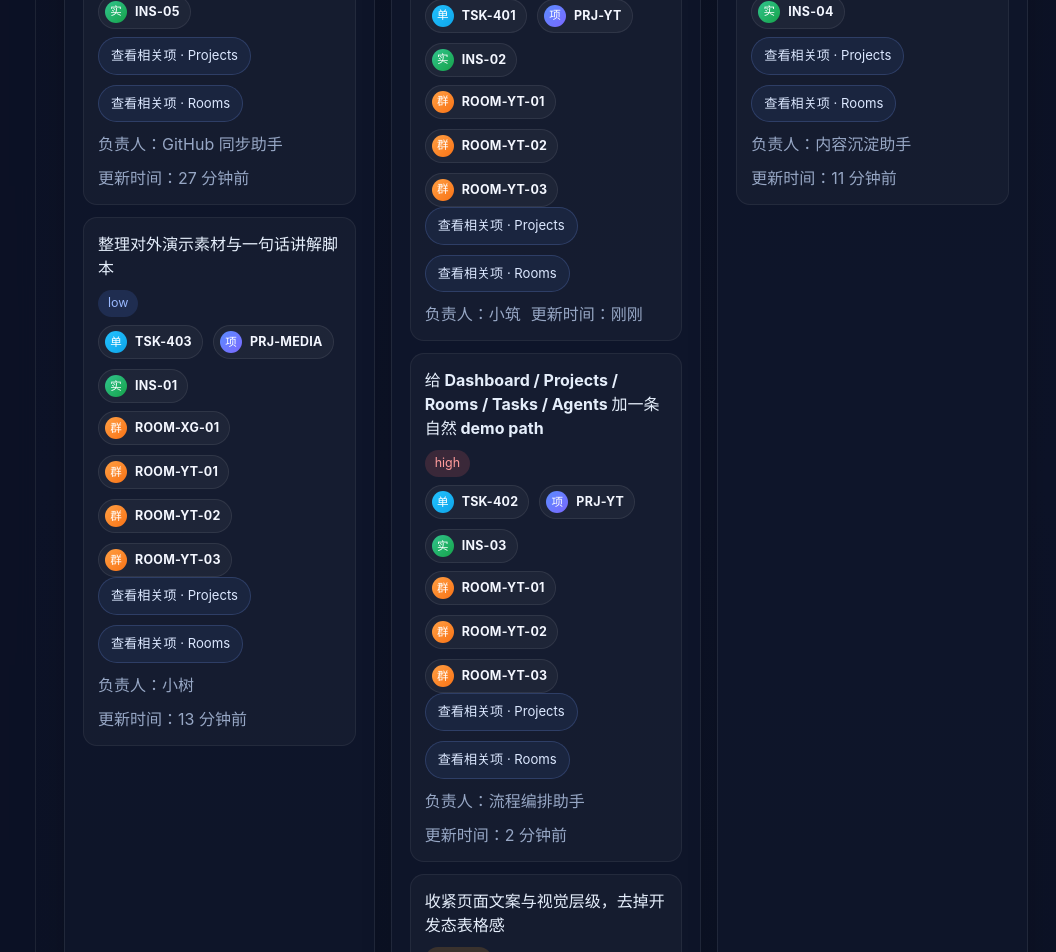
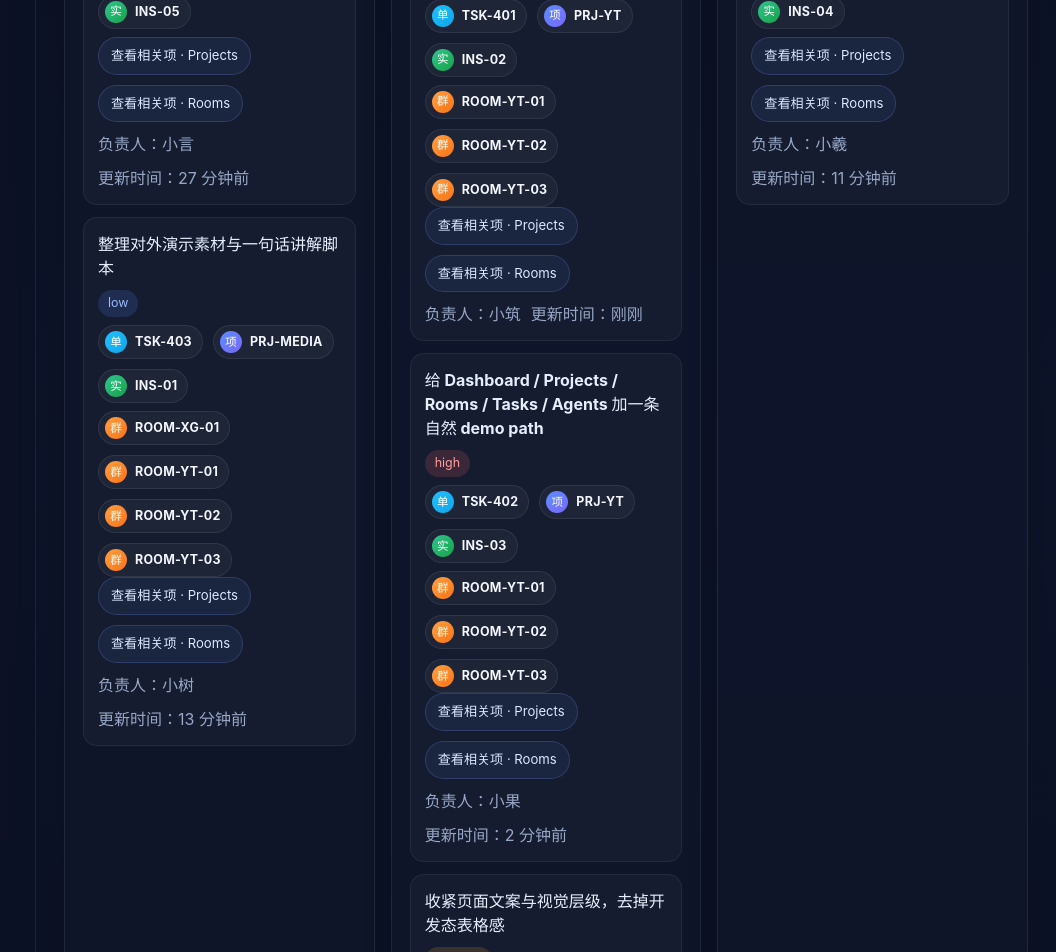
Before and after one commit to guoma970/kotovela-workbench, a React (Vite) app: page /tasks in a window 1280 px wide. Shown: the part 1040-1992 px from the top of the page, without its empty margins (224-1280 px from the left). Built offline with nearby package versions, Linux system fonts and the light colour scheme.

Commit message:
chore: align agent names and roles to current office roster

```diff
--- a/src/data/mockData.ts
+++ b/src/data/mockData.ts
@@ -33,8 +33,8 @@ export const agents: Agent[] = [
   {
     id: 'agent-3',
     code: 'INS-03',
-    name: '流程编排助手',
-    role: '流程设计',
+    name: '小果',
+    role: '内容助手',
     status: 'active',
     currentTask: '整理 Rooms → Tasks → Agents 的演示承接关系',
     project: 'KOTOVELA',
@@ -44,8 +44,8 @@ export const agents: Agent[] = [
   {
     id: 'agent-4',
     code: 'INS-04',
-    name: '内容沉淀助手',
-    role: '知识整理',
+    name: '小羲',
+    role: '家庭助手',
     status: 'blocked',
     currentTask: '等待 clawhub 内容结构最终拍板',
     project: 'clawhub 内容沉淀',
@@ -55,8 +55,8 @@ export const agents: Agent[] = [
   {
     id: 'agent-5',
     code: 'INS-05',
-    name: 'GitHub 同步助手',
-    role: '仓库同步',
+    name: '小言',
+    role: '业务助手',
     status: 'idle',
     currentTask: '等待同步展示字段进入实现阶段',
     project: 'GitHub 同步',
@@ -100,7 +100,7 @@ export const projects: Project[] = [
     id: 'project-3',
     code: 'PRJ-GH',
     name: 'GitHub 同步',
-    owner: 'GitHub 同步助手',
+    owner: '小言',
     ownerAgentId: 'agent-5',
     status: 'planning',
     progress: 24,
@@ -115,7 +115,7 @@ export const projects: Project[] = [
     id: 'project-4',
     code: 'PRJ-CH',
     name: 'clawhub 内容沉淀',
-    owner: '内容沉淀助手',
+    owner: '小羲',
     ownerAgentId: 'agent-4',
     status: 'blocked',
     progress: 34,
@@ -164,9 +164,9 @@ export const tasks: Task[] = [
     title: '给 Dashboard / Projects / Rooms / Tasks / Agents 加一条自然 demo path',
     project: 'KOTOVELA',
     projectId: 'project-1',
-    assignee: '流程编排助手',
+    assignee: '小果',
     assigneeAgentId: 'agent-3',
-    executor: '流程编排助手',
+    executor: '小果',
     executorAgentId: 'agent-3',
     status: 'doing',
     priority: 'high',
@@ -178,9 +178,9 @@ export const tasks: Task[] = [
     title: '确认 clawhub 内容沉淀目录结构',
     project: 'clawhub 内容沉淀',
     projectId: 'project-4',
-    assignee: '内容沉淀助手',
+    assignee: '小羲',
     assigneeAgentId: 'agent-4',
-    executor: '内容沉淀助手',
+    executor: '小羲',
     executorAgentId: 'agent-4',
     status: 'blocked',
     priority: 'high',
@@ -206,9 +206,9 @@ export const tasks: Task[] = [
     title: '预留 GitHub 同步字段映射',
     project: 'GitHub 同步',
     projectId: 'project-3',
-    assignee: 'GitHub 同步助手',
+    assignee: '小言',
     assigneeAgentId: 'agent-5',
-    executor: 'GitHub 同步助手',
+    executor: '小言',
     executorAgentId: 'agent-5',
     status: 'todo',
     priority: 'medium',
@@ -268,7 +268,7 @@ export const rooms: Room[] = [
     focus: '主项目调度、状态归并、阶段拍板',
     pending: 5,
     channelType: 'Feishu 群聊',
-    instance: '小树 / 小筑 / 流程编排助手',
+    instance: '小树 / 小筑 / 小果',
     instanceIds: ['agent-1', 'agent-2', 'agent-3'],
     mainProject: 'KOTOVELA',
     mainProjectId: 'project-1',
@@ -298,7 +298,7 @@ export const rooms: Room[] = [
     focus: '讲述顺序、页面切换和默认话术预演',
     pending: 3,
     channelType: 'Feishu 群聊',
-    instance: '小树 / 流程编排助手',
+    instance: '小树 / 小果',
     instanceIds: ['agent-1', 'agent-3'],
     mainProject: 'KOTOVELA',
     mainProjectId: 'project-1',
@@ -322,7 +322,7 @@ export const updates: UpdateItem[] = [
   {
     id: 'update-2',
     title: '演示路线收敛为 Dashboard → Projects → Rooms → Tasks → Agents',
-    source: '流程编排助手',
+    source: '小果',
     time: '2 分钟前',
     type: 'task',
     level: 'info',
--- a/src/pages/DashboardPage.tsx
+++ b/src/pages/DashboardPage.tsx
@@ -34,10 +34,10 @@ const REFRESH_INTERVAL_SECONDS = 20
 const officeBlueprint: Array<{ id: string; name: string; role: string; agentId?: string }> = [
   { id: 'seat-tree', name: '小树', role: '中枢调度', agentId: 'agent-1' },
   { id: 'seat-zhu', name: '小筑', role: '研发执行', agentId: 'agent-2' },
-  { id: 'seat-guo', name: '小果', role: '演示联动', agentId: 'agent-3' },
-  { id: 'seat-xi', name: '小羲', role: '流程协调', agentId: 'agent-4' },
-  { id: 'seat-yan', name: '小言', role: '内容同步', agentId: 'agent-5' },
-  { id: 'seat-qi', name: '小柒', role: '系统观测' },
+  { id: 'seat-guo', name: '小果', role: '内容助手', agentId: 'agent-3' },
+  { id: 'seat-xi', name: '小羲', role: '家庭助手', agentId: 'agent-4' },
+  { id: 'seat-yan', name: '小言', role: '业务助手', agentId: 'agent-5' },
+  { id: 'seat-qi', name: '小柒', role: '个人助手' },
 ]
 
 const operationStatusTone: Record<OperationStatus, 'doing' | 'done' | 'blocker'> = {
```
